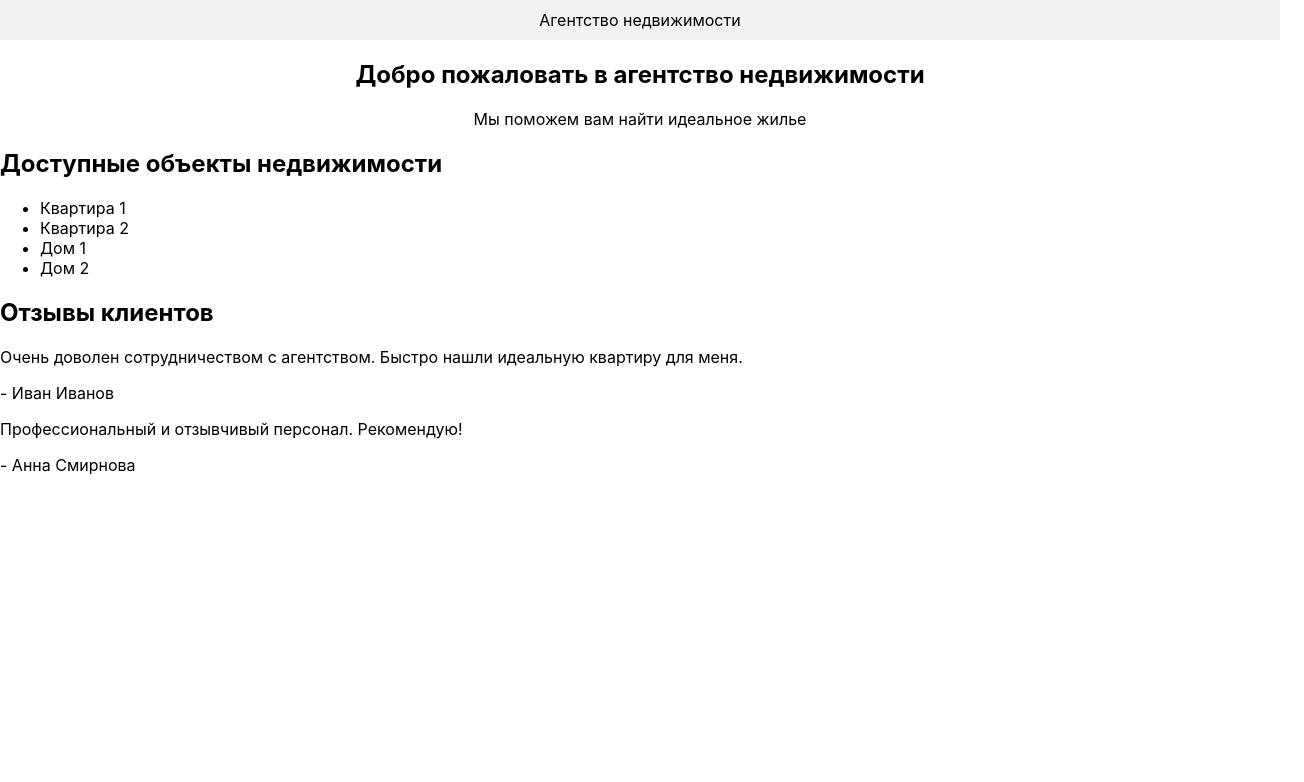
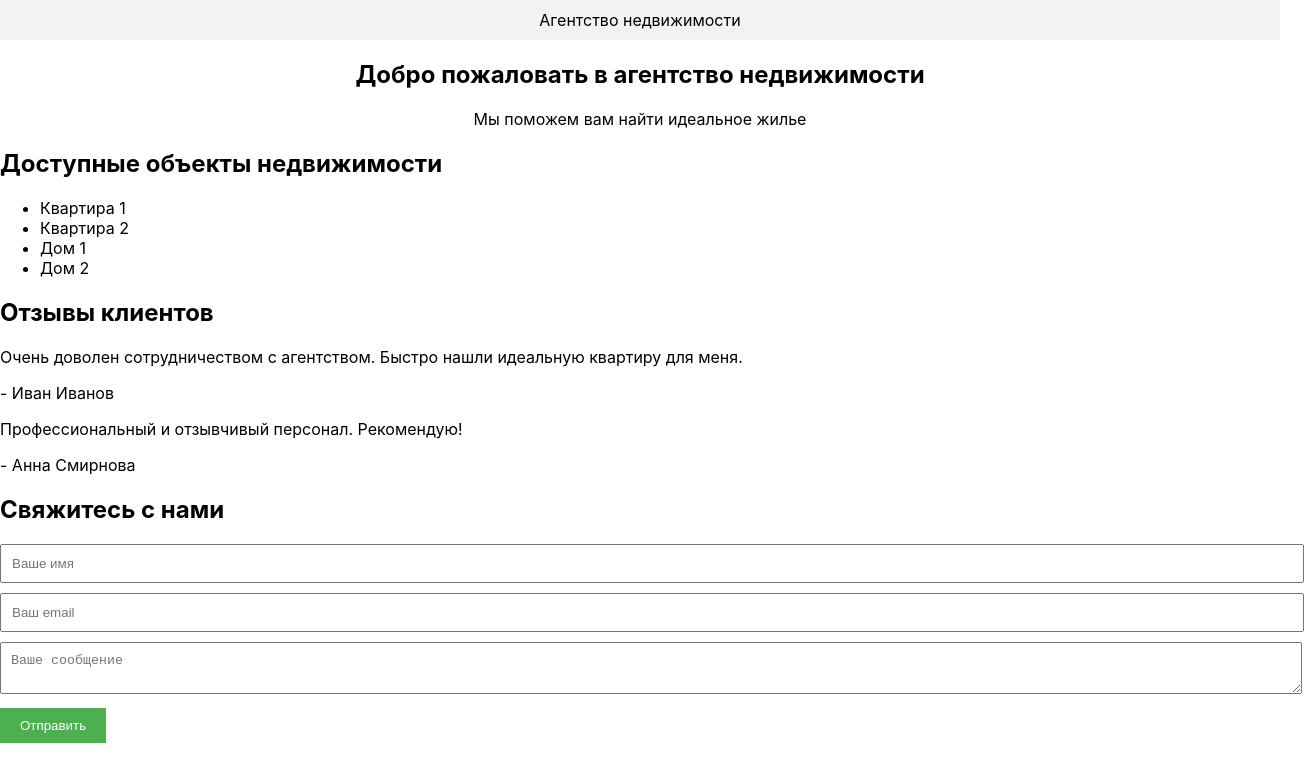
Before and after one commit to spiraspira/reactlab4, a React (Create React App) app: page / in a window 1280 px wide. Shown: the top 782 px of the page, 1304 px wide, since content can reach past the window. Built offline with nearby package versions, Linux system fonts and the light colour scheme.

Commit message:
Add ContactForm Component

```diff
--- a/src/App.js
+++ b/src/App.js
@@ -3,6 +3,7 @@ import PropertyList from "./components/PropertyList";
 import Header from "./components/Header";
 import GreetingsSection from "./components/GreetingsSection";
 import Testimonials from "./components/Testimonials";
+import ContactForm from "./components/ContactForm";
 
 function App() {
     const myProperties = ["Квартира 1", "Квартира 2", "Дом 1", "Дом 2"];
@@ -23,6 +24,7 @@ function App() {
         <GreetingsSection />
         <PropertyList properties={myProperties} />
         <Testimonials testimonials={testimonials} />
+        <ContactForm />
     </div>
   );
 }
--- /dev/null
+++ b/src/components/ContactForm.jsx
@@ -0,0 +1,19 @@
+import React, { Component } from "react";
+
+  class ContactForm extends Component {
+    render() {
+      return (
+        <section className="contact-form">
+          <h2>Свяжитесь с нами</h2>
+          <form>
+            <input type="text" placeholder="Ваше имя" />
+            <input type="email" placeholder="Ваш email" />
+            <textarea placeholder="Ваше сообщение" />
+            <button type="submit">Отправить</button>
+          </form>
+        </section>
+      );
+    }
+  }
+
+export default ContactForm;
```
